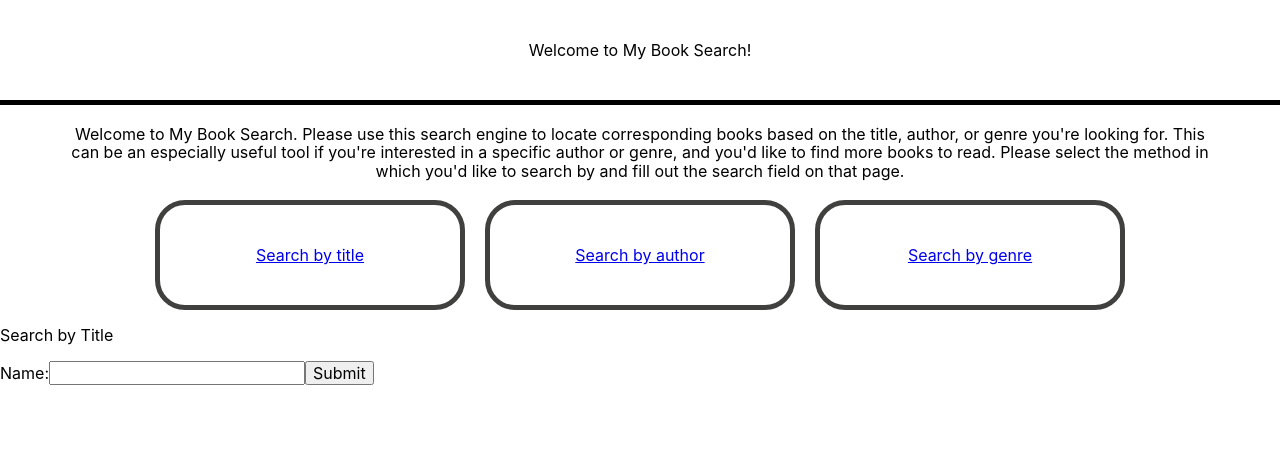
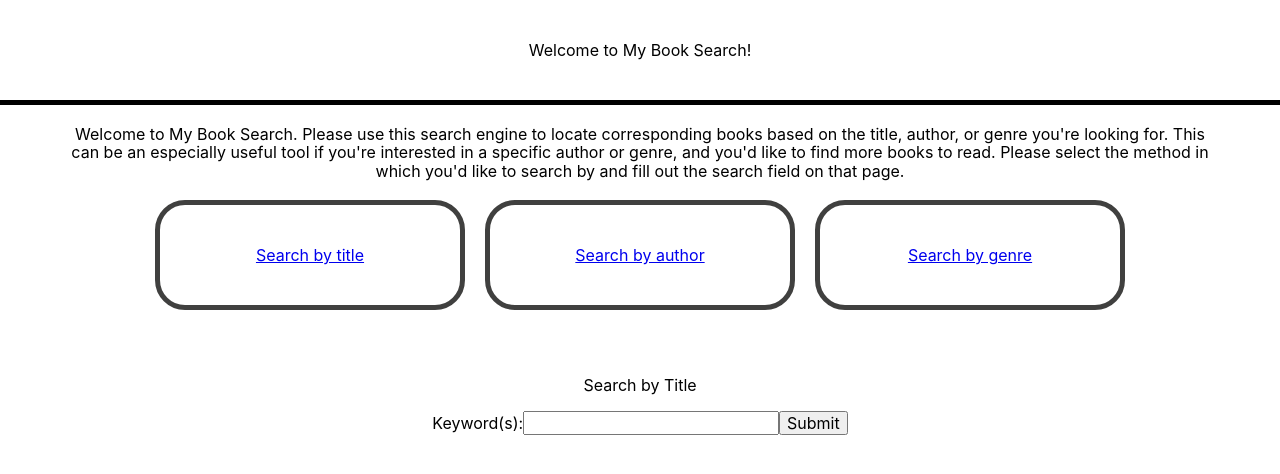
Before and after one commit to aclaycomb0004/Proj-Class-2020, a React (Create React App) app: page /searchByTitle in a window 1280 px wide. Shown: the top 474 px of the page. Built offline with nearby package versions, Linux system fonts and the light colour scheme.

Commit message:
added searchType prop for 2 buttons

```diff
--- a/src/App.css
+++ b/src/App.css
@@ -39,6 +39,14 @@
   height: 100px;
   width: 300px;
   margin: 0 10px;
+}
+
+.searchForm {
+  display: flex;
+  flex-direction: column;
+  align-items: center;
+  justify-content: center;
+  margin: 50px auto;
 }
 
 /* Carousel */
--- a/src/App.js
+++ b/src/App.js
@@ -47,10 +47,10 @@ function App() {
         <Search searchType="Title"/>
       </Route>
       <Route exact path="/searchByAuthor">
-        {/* <Home /> */}
+        <Search searchType="Author"/>
       </Route>
       <Route exact path="/searchByGenre">
-        {/* <About /> */}
+        <Search searchType="Genre"/>
       </Route>
     </Switch>
   </div>
--- a/src/components/Search.js
+++ b/src/components/Search.js
@@ -20,12 +20,12 @@ class Search extends React.Component {
     render() {
         console.log("search page")
         return (
-            <div>
+            <div className="searchForm">
                 <p>Search by {this.props.searchType}</p>
                 <form onSubmit={this.handleSubmit}>
                     <label>
-                    Name:
-                    <input type="text" value={this.state.value} onChange={this.handleChange} />
+                    Keyword(s):
+                    <input type="text" value={this.state.searchType} onChange={this.handleChange} />
                     </label>
                     <input type="submit" value="Submit" />
                 </form>
```
